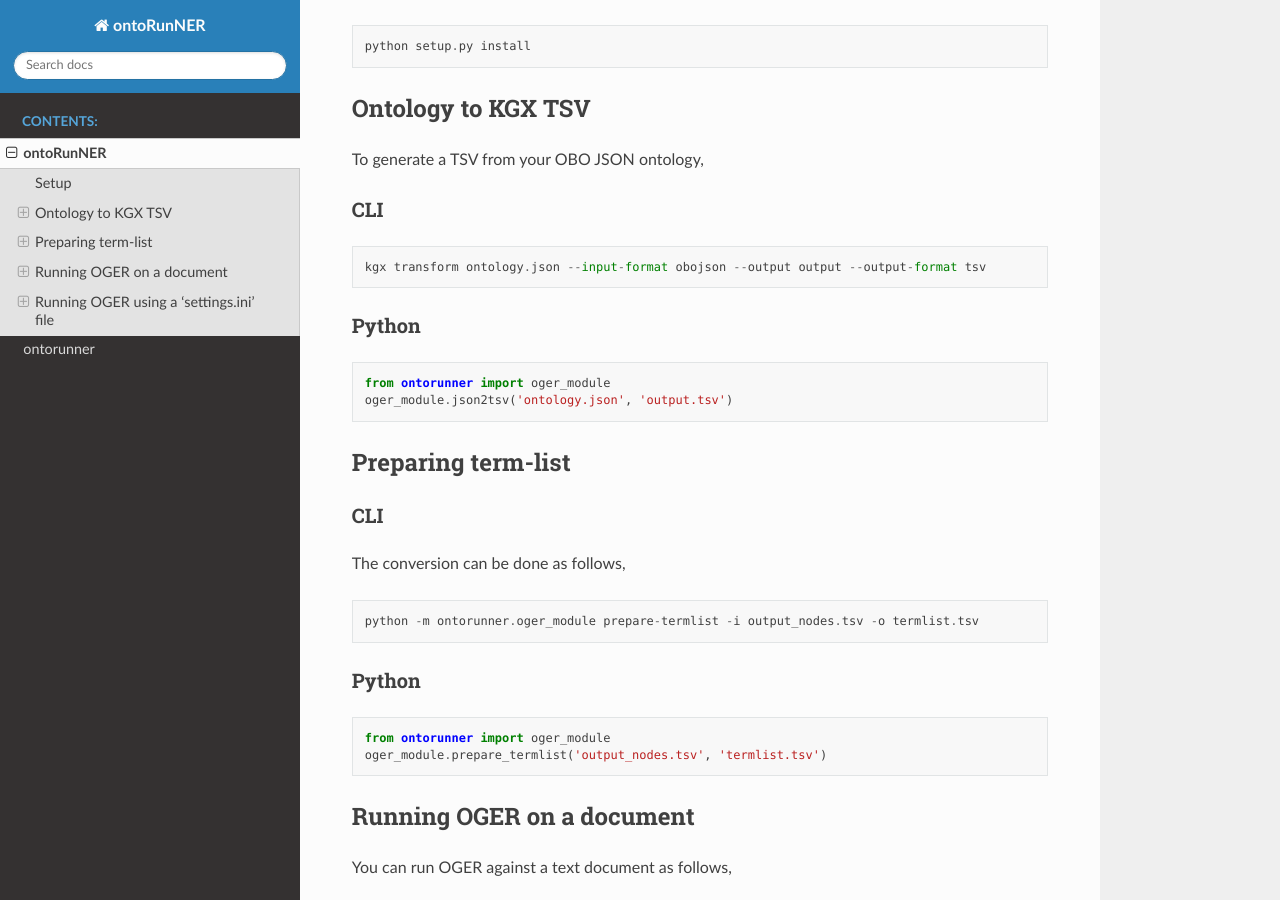
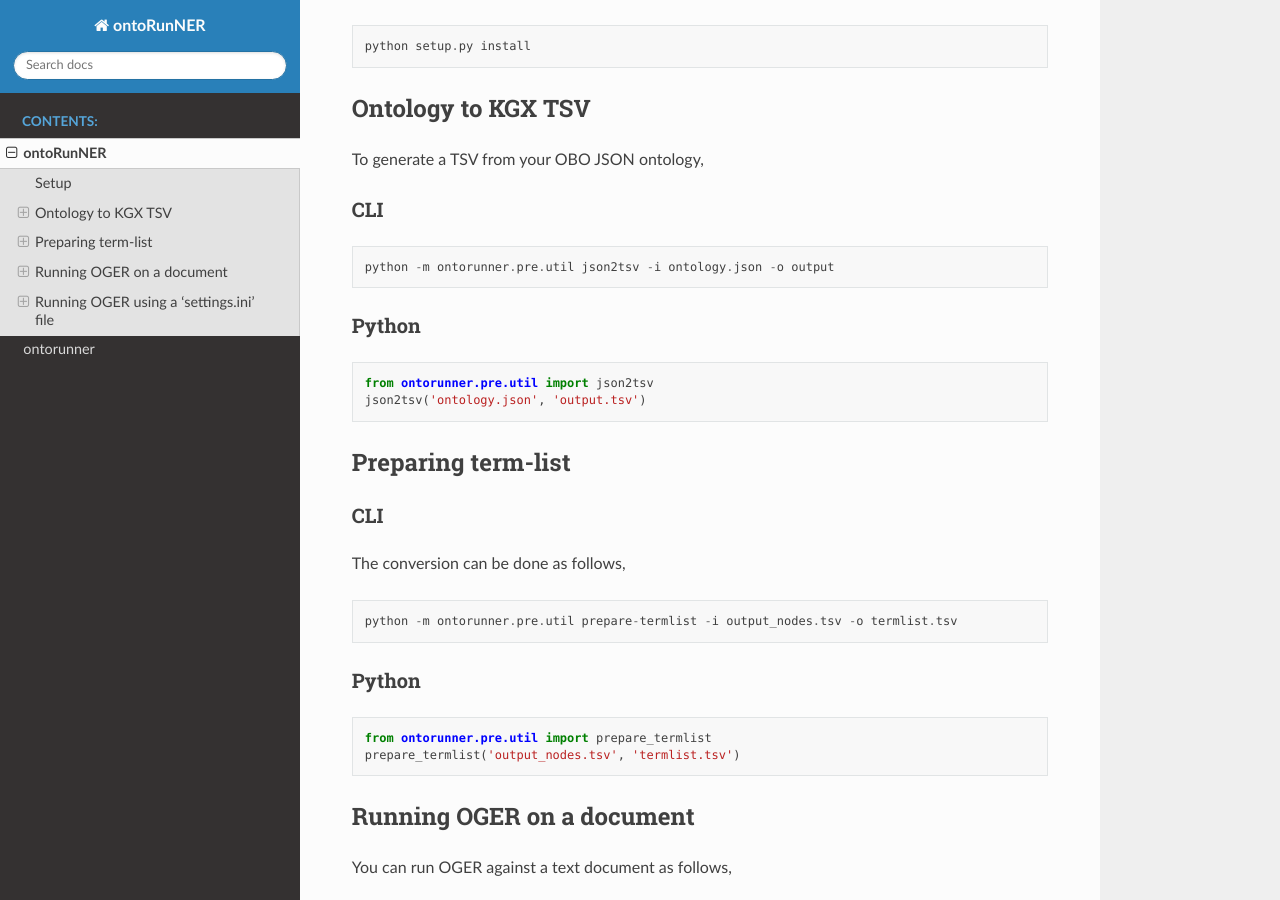
Before and after one commit to monarch-initiative/ontorunner, a Sphinx documentation site: the page built from docs/static/intro.md, in a window 1280 px wide and 900 px high, scrolled down 359 px. Built offline with Sphinx 7.4.7 and the Read the Docs theme 2.0.0, drawn with Linux system fonts in a browser that asks for light colours; pages that are not in the unit, such as notebooks, are missing from menus.

Commit message:
corrected old docs

````diff
--- a/docs/static/intro.md
+++ b/docs/static/intro.md
@@ -19,12 +19,12 @@ To generate a TSV from your OBO JSON ontology,
 
 ### CLI
 ```
-kgx transform ontology.json --input-format obojson --output output --output-format tsv
+python -m ontorunner.pre.util json2tsv -i ontology.json -o output
 ```
 ### Python
 ```
-from ontorunner import oger_module
-oger_module.json2tsv('ontology.json', 'output.tsv')
+from ontorunner.pre.util import json2tsv
+json2tsv('ontology.json', 'output.tsv')
 ```
 
 ## Preparing term-list
@@ -32,13 +32,13 @@ oger_module.json2tsv('ontology.json', 'output.tsv')
 ### CLI
 The conversion can be done as follows,
 ```
-python -m ontorunner.oger_module prepare-termlist -i output_nodes.tsv -o termlist.tsv
+python -m ontorunner.pre.util prepare-termlist -i output_nodes.tsv -o termlist.tsv
 ```
 
 ### Python
 ```
-from ontorunner import oger_module
-oger_module.prepare_termlist('output_nodes.tsv', 'termlist.tsv')
+from ontorunner.pre.util import prepare_termlist
+prepare_termlist('output_nodes.tsv', 'termlist.tsv')
 ```
 
 ## Running OGER on a document
````
